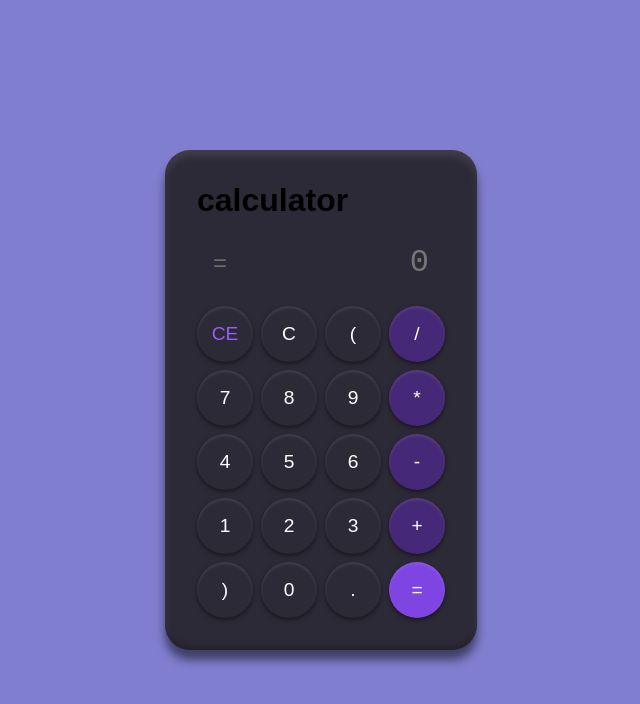
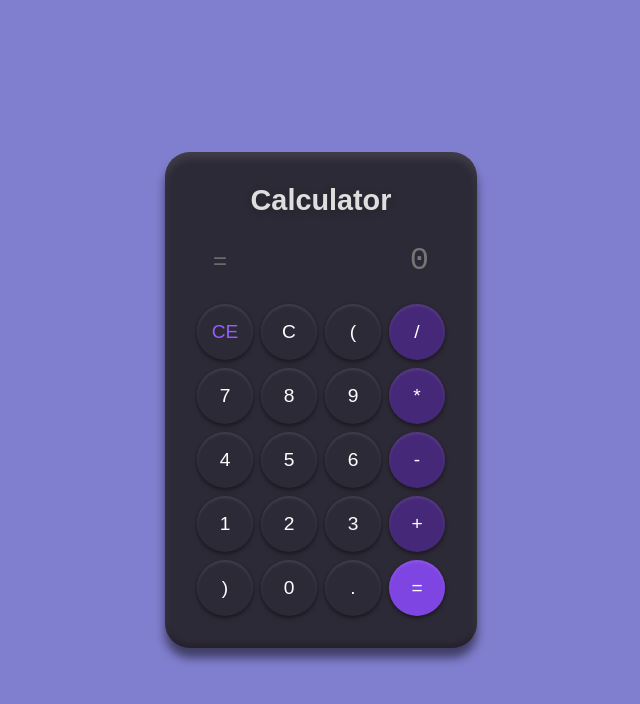
Before and after one commit to MarcosAntonio15243/calculadora-aritmetica, a plain HTML site: page app/index.html in a window 1280 px wide. Shown: the whole page, without its empty margins (319-959 px from the left). Drawn offline with Linux system fonts and the light colour scheme.

Commit message:
style: style h1 tag

```diff
--- a/app/styles/style.css
+++ b/app/styles/style.css
@@ -36,6 +36,14 @@ main {
   flex-direction: column;
   gap: 20px;
   margin-inline: 10rem;
+}
+
+h1 {
+  font-size: 1.8rem;
+  color: #DEDEDE;
+  text-transform: capitalize;
+  text-align: center;
+  text-shadow: 0 2px 8px rgba(0, 0, 0, 0.2);
 }
 
 main > span {
```
